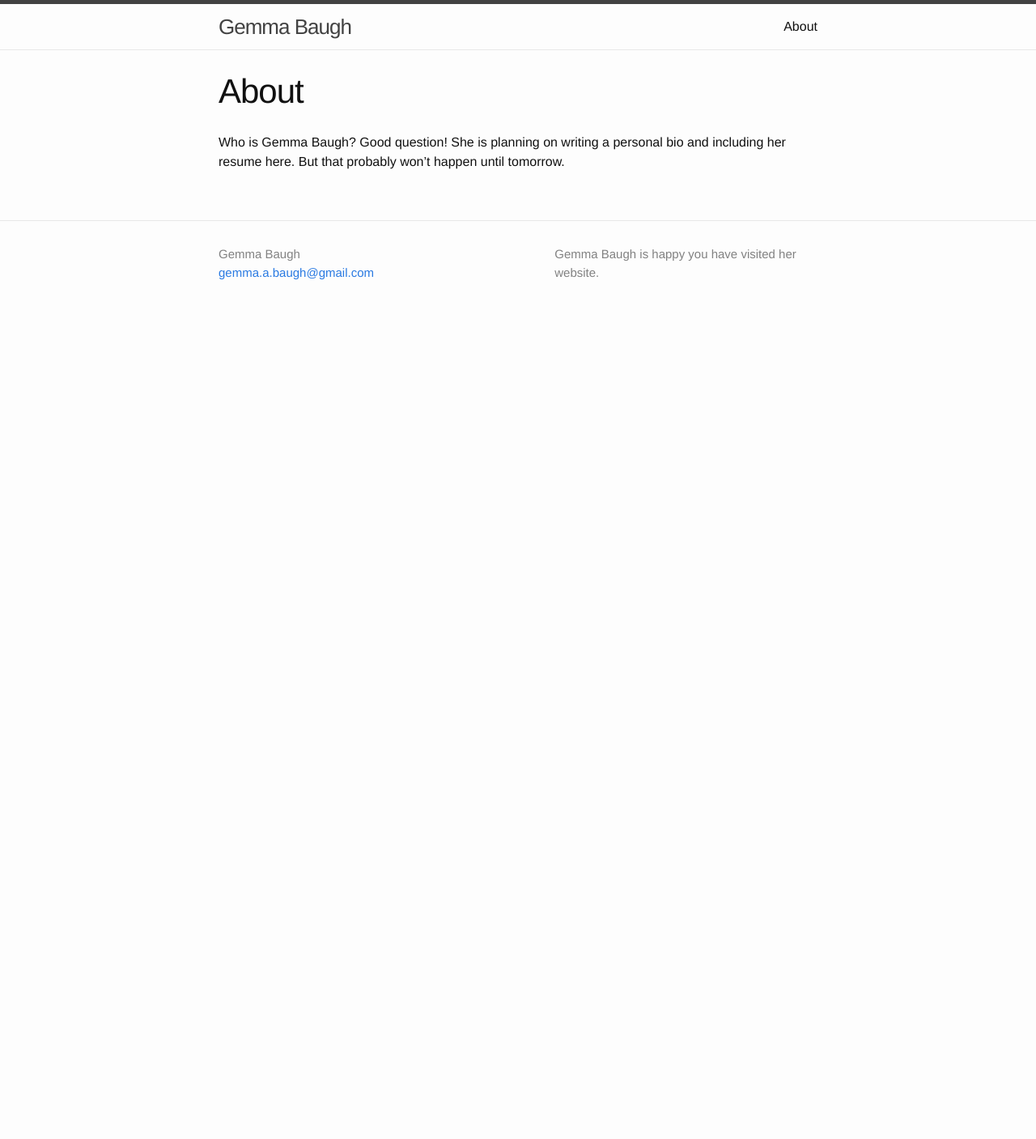
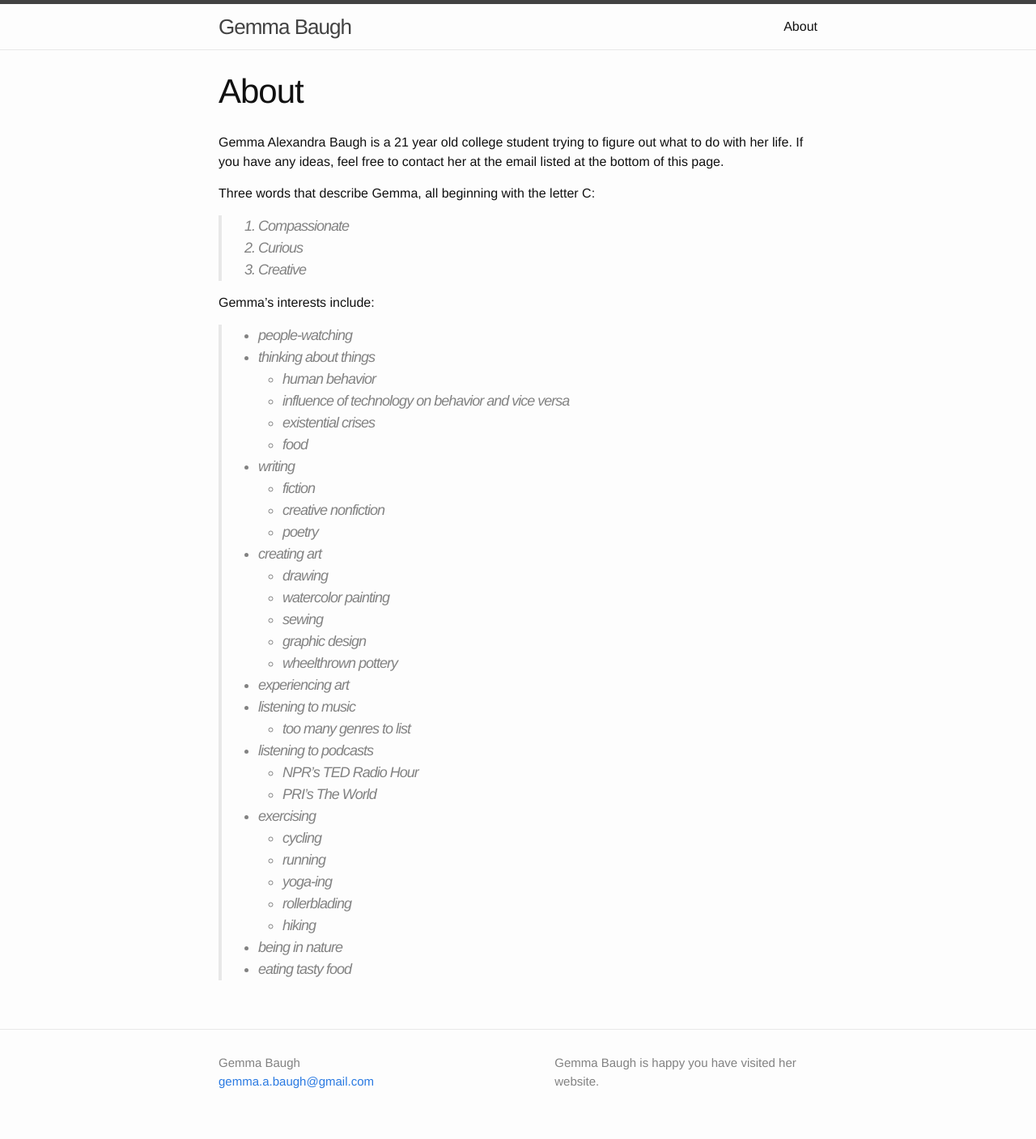
Before and after one commit to gemmabaugh/gemmabaugh.github.io, a Jekyll site: the page built from about.md, in a window 1280 px wide. Shown: the whole page at 81% size. Built offline with Jekyll 4.4.1, drawn with Linux system fonts in a browser that asks for light colours; before the commit the page ends 900 px from its top, so only the background shows below that.

Commit message:
updated content

```diff
--- a/about.md
+++ b/about.md
@@ -4,4 +4,42 @@ title: About
 permalink: /about/
 ---
 
-Who is Gemma Baugh? Good question! She is planning on writing a personal bio and including her resume here. But that probably won't happen until tomorrow.
+Gemma Alexandra Baugh is a 21 year old college student trying to figure out what to do with her life. If you have any ideas, feel free to contact her at the email listed at the bottom of this page.
+
+Three words that describe Gemma, all beginning with the letter C:
+> 1. Compassionate
+> 2. Curious
+> 3. Creative
+
+Gemma's interests include:
+
+> * people-watching
+> * thinking about things
+>   * human behavior
+>   * influence of technology on behavior and vice versa
+>   * existential crises
+>   * food
+> * writing
+>   * fiction
+>   * creative nonfiction
+>   * poetry
+> * creating art
+>   * drawing
+>   * watercolor painting
+>   * sewing
+>   * graphic design
+>   * wheelthrown pottery
+> * experiencing art
+> * listening to music
+>   * too many genres to list
+> * listening to podcasts
+>   * NPR's TED Radio Hour
+>   * PRI's The World
+> * exercising
+>   * cycling
+>   * running
+>   * yoga-ing
+>   * rollerblading
+>   * hiking
+> * being in nature
+> * eating tasty food
```
